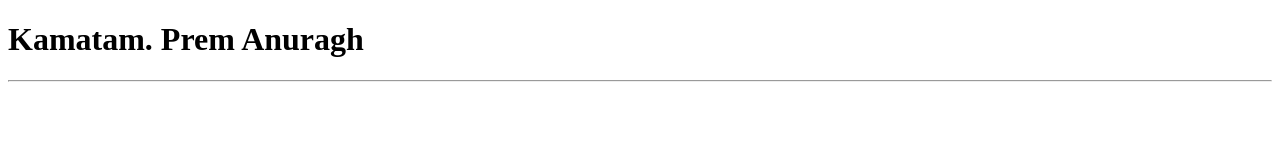
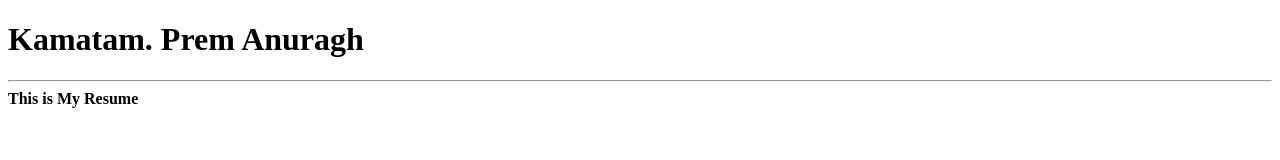
Before and after one commit to anuragh07/anuragh07.github.io, a plain HTML site: page resume.html in a window 1280 px wide. Drawn offline with Linux system fonts and the light colour scheme.

Commit message:
resume(bold)

```diff
--- a/resume.html
+++ b/resume.html
@@ -8,6 +8,8 @@
 <body>
     <h1>Kamatam. Prem Anuragh</h1>
     <hr>
+    <b>This is My Resume</b>
+
 
 </body>
 </html>
```
